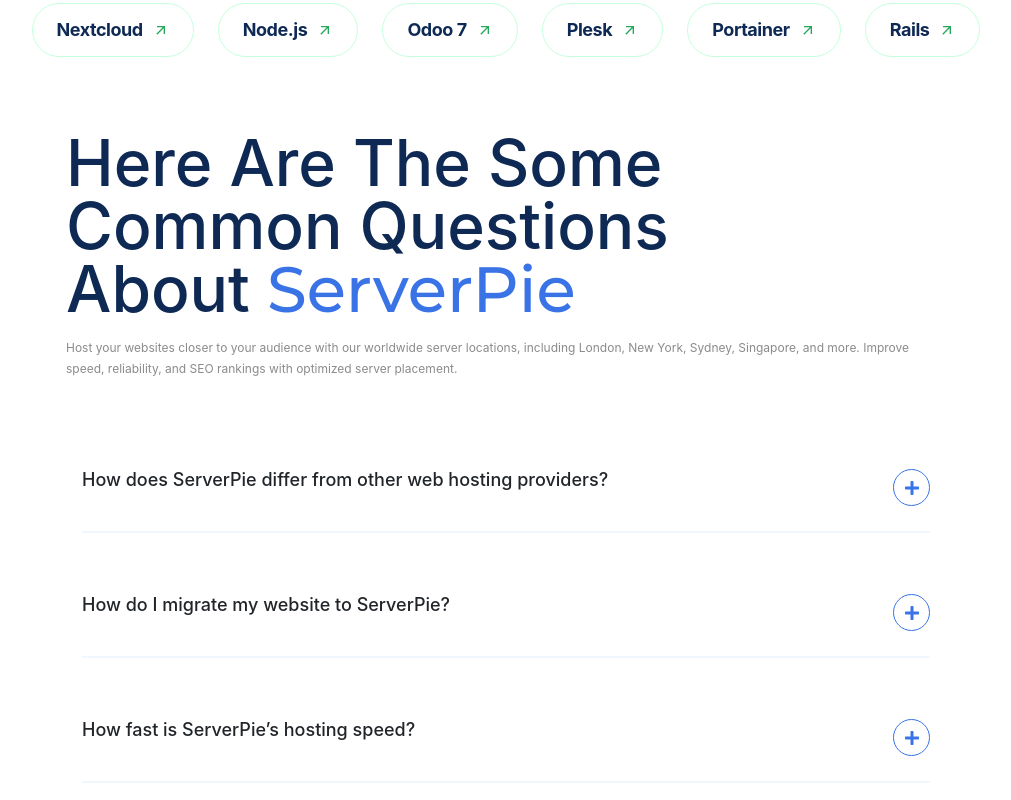
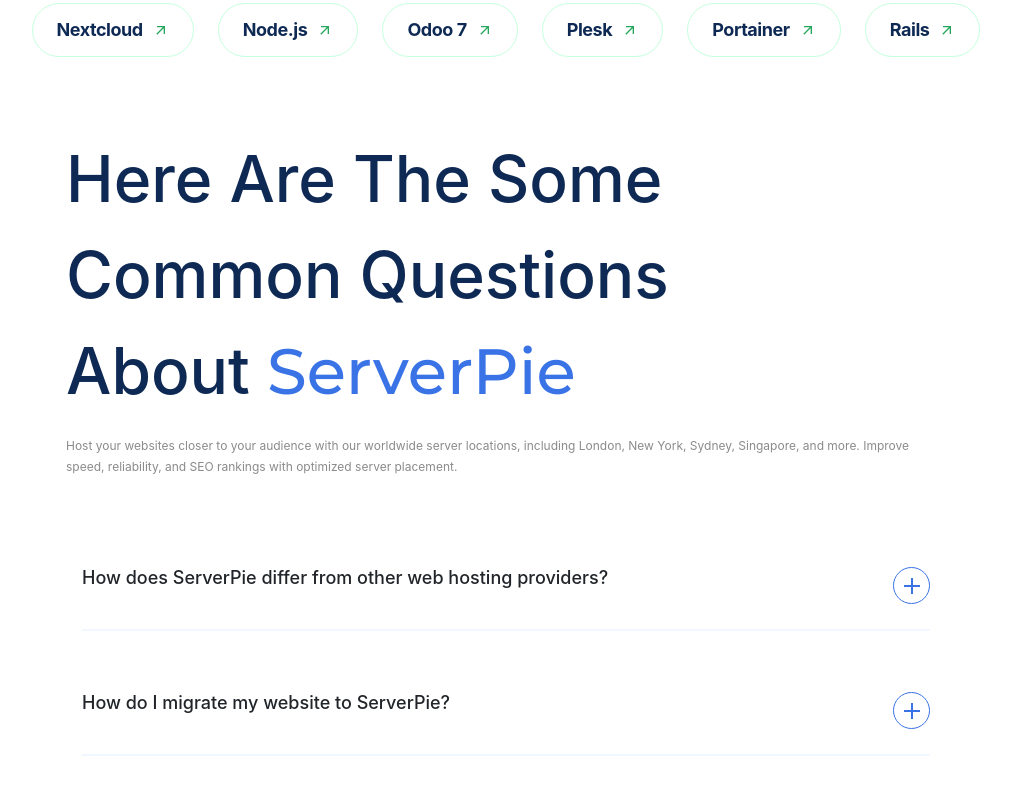
Before and after one commit to ANONMOUSYASH/serverpie_ui, a React (Vite) app: page /vps-server in a window 1280 px wide. Shown: the part 5960-6760 px from the top of the page, without its empty margins (134-1145 px from the left). Built offline with nearby package versions, Linux system fonts and the light colour scheme; a web font is replaced by a local one.

Commit message:
updated Faq

```diff
--- a/src/Components/Faq.jsx
+++ b/src/Components/Faq.jsx
@@ -1,35 +1,20 @@
 import React, { useState } from "react";
-import { FaPlus } from "react-icons/fa";
-import { RiSubtractFill } from "react-icons/ri";
 import "../Styles/Faq.css";
 
 const FAQItem = ({ question, answer }) => {
   const [isOpen, setIsOpen] = useState(false);
-  const [isRotating, setIsRotating] = useState(false);
 
   const handleToggle = () => {
-    // Trigger rotation
-    if (!isOpen) {
-      setIsRotating(true);
-      setTimeout(() => {
-        setIsRotating(false);
-        setIsOpen(true);
-      }, 300); // Wait for rotate animation
-    } else {
-      setIsOpen(false);
-    }
+    setIsOpen(!isOpen);
   };
 
   return (
     <div className="faq-item">
       <div className="faq-question" onClick={handleToggle}>
         <p className="faq-text">{question}</p>
-        <button className={isOpen ? "doib1" : "doib"}>
-          {!isOpen ? (
-            <FaPlus className={`plus ${isRotating ? "rotate-plus" : ""}`} />
-          ) : (
-            <RiSubtractFill className="plus1" />
-          )}
+        <button className={`plus-button ${isOpen ? "active" : ""}`}>
+          <span className="horizontal-line" />
+          <span className={`vertical-line ${isOpen ? "rotate" : ""}`} />
         </button>
       </div>
 
--- a/src/Styles/Faq.css
+++ b/src/Styles/Faq.css
@@ -3,9 +3,58 @@
   margin: auto;
   display: flex;
   flex-direction: column;
-  align-items: center;
+  align-items: left;
   gap: 56px;
 }
+
+/* .transition-icon {
+  transition: transform 0.3s ease-in-out;
+}
+
+ .rotated {
+  transform: rotate(45deg); /* Turns + into x or – depending on angle */
+/* }  */
+.plus-button {
+  position: relative;
+  width: 37px;
+  height: 37px;
+  background: none;
+  border: 1px solid #3973E6;
+  border-radius: 50%;
+  display: flex;
+  justify-content: center;
+  align-items: center;
+  cursor: pointer;
+  padding: 0;
+}
+
+.plus-button.active {
+  background-color: #3973E6;
+}
+
+.plus-button .horizontal-line,
+.plus-button .vertical-line {
+  position: absolute;
+  width: 16px;
+  height: 2px;
+  background-color: #3973E6;
+  transition: transform 0.3s ease-in-out, background-color 0.3s;
+}
+
+.plus-button.active .horizontal-line,
+.plus-button.active .vertical-line {
+  background-color: white;
+}
+
+.vertical-line {
+  transform: rotate(90deg);
+}
+
+.vertical-line.rotate {
+  transform: rotate(0deg);
+}
+
+
 
 .minifram6 {
   width: auto;
@@ -16,9 +65,9 @@
 
   .minisubfram7 {
     display: flex;
-    align-items: center;
+    align-items: start;
     /* Align items vertically */
-    justify-content: center;
+    justify-content: start;
     gap: 16px;
   }
 
@@ -41,8 +90,6 @@
   .miniframpar7 {
     width: 760px;
     font-size: 64px;
-    line-height: 63px;
-    /* margin: 0 auto; */
     /* Centers the block horizontally */
     text-align: start;
     /* Centers the text */
```
Also changed, not shown: package.json (+4 -3 lines), src/assets/PluseMinusIcon.tsx (added, +25 -0 lines), 1 other file (tests, documents, lock files or other folders).
